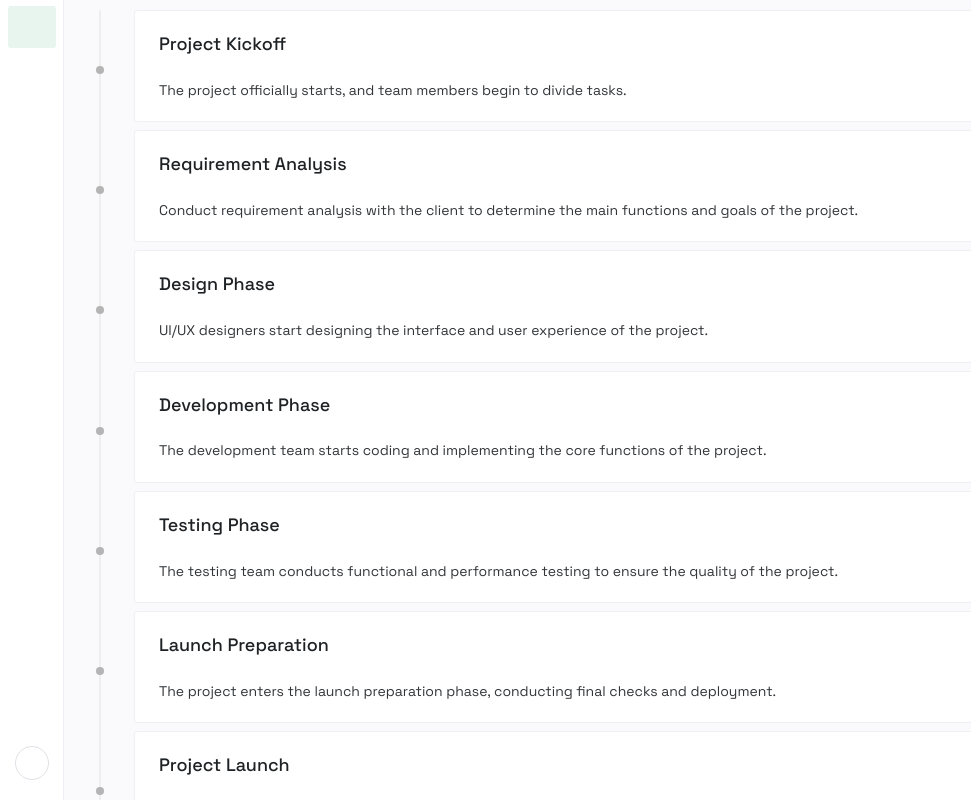
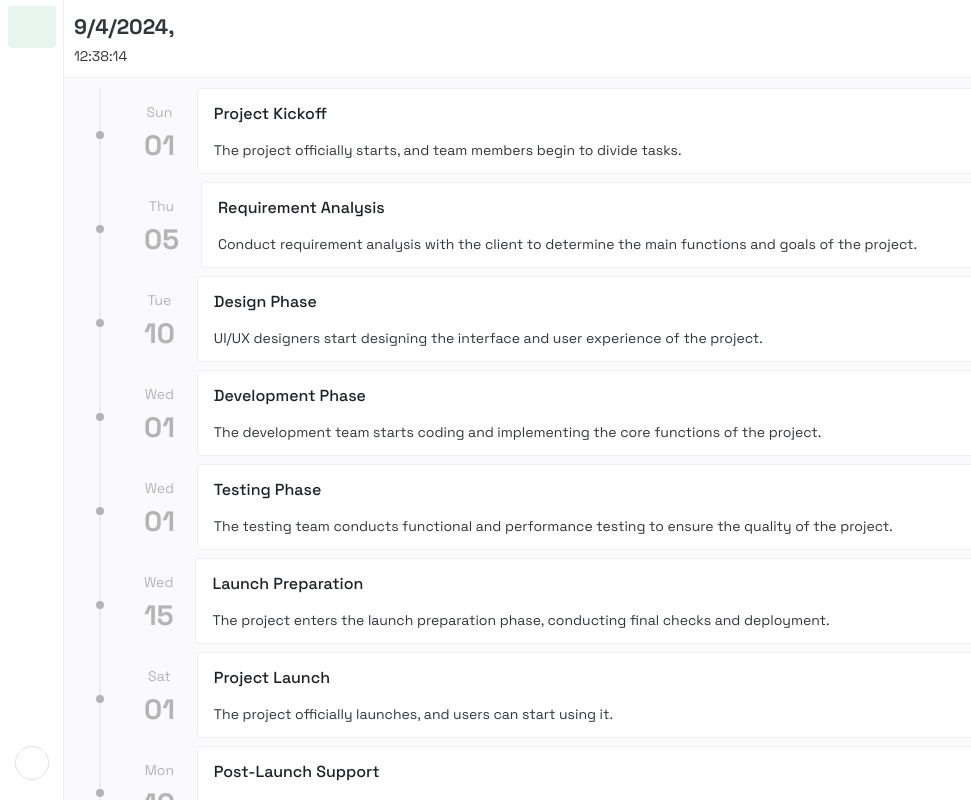
Before and after one commit to Pao-Developers/ykps-competition-timeline, a Vue app in the folder frontend/: page / in a window 1280 px wide. Shown: the whole page, without its empty margins (0-971 px from the left). Built offline with nearby package versions, Linux system fonts and the light colour scheme; some icons are missing.

Commit message:
feat: Date display on nodes' side

```diff
--- a/frontend/public/testNodeData.json
+++ b/frontend/public/testNodeData.json
@@ -2,101 +2,121 @@
     {
         "id": 1,
         "title": "Project Kickoff",
-        "description": "The project officially starts, and team members begin to divide tasks."
+        "description": "The project officially starts, and team members begin to divide tasks.",
+        "date": "2023-01-01T00:00:00Z"
     },
     {
         "id": 2,
         "title": "Requirement Analysis",
-        "description": "Conduct requirement analysis with the client to determine the main functions and goals of the project."
+        "description": "Conduct requirement analysis with the client to determine the main functions and goals of the project.",
+        "date": "2023-01-05T00:00:00Z"
     },
     {
         "id": 3,
         "title": "Design Phase",
-        "description": "UI/UX designers start designing the interface and user experience of the project."
+        "description": "UI/UX designers start designing the interface and user experience of the project.",
+        "date": "2023-01-10T00:00:00Z"
     },
     {
         "id": 4,
         "title": "Development Phase",
-        "description": "The development team starts coding and implementing the core functions of the project."
+        "description": "The development team starts coding and implementing the core functions of the project.",
+        "date": "2023-02-01T00:00:00Z"
     },
     {
         "id": 5,
         "title": "Testing Phase",
-        "description": "The testing team conducts functional and performance testing to ensure the quality of the project."
+        "description": "The testing team conducts functional and performance testing to ensure the quality of the project.",
+        "date": "2023-03-01T00:00:00Z"
     },
     {
         "id": 6,
         "title": "Launch Preparation",
-        "description": "The project enters the launch preparation phase, conducting final checks and deployment."
+        "description": "The project enters the launch preparation phase, conducting final checks and deployment.",
+        "date": "2023-03-15T00:00:00Z"
     },
     {
         "id": 7,
         "title": "Project Launch",
-        "description": "The project officially launches, and users can start using it."
+        "description": "The project officially launches, and users can start using it.",
+        "date": "2023-04-01T00:00:00Z"
     },
     {
         "id": 8,
         "title": "Post-Launch Support",
-        "description": "The team provides support and addresses any issues that arise after the launch."
+        "description": "The team provides support and addresses any issues that arise after the launch.",
+        "date": "2023-04-10T00:00:00Z"
     },
     {
         "id": 9,
         "title": "User Feedback",
-        "description": "Collect feedback from users to identify areas for improvement and new features."
+        "description": "Collect feedback from users to identify areas for improvement and new features.",
+        "date": "2023-04-20T00:00:00Z"
     },
     {
         "id": 10,
         "title": "Iteration Planning",
-        "description": "Plan the next iteration based on user feedback and project goals."
+        "description": "Plan the next iteration based on user feedback and project goals.",
+        "date": "2023-05-01T00:00:00Z"
     },
     {
         "id": 11,
         "title": "Feature Development",
-        "description": "Develop new features and enhancements based on the iteration plan."
+        "description": "Develop new features and enhancements based on the iteration plan.",
+        "date": "2023-05-15T00:00:00Z"
     },
     {
         "id": 12,
         "title": "Continuous Improvement",
-        "description": "Continuously improve the project through regular updates and optimizations."
+        "description": "Continuously improve the project through regular updates and optimizations.",
+        "date": "2023-06-01T00:00:00Z"
     },
     {
         "id": 13,
         "title": "Performance Optimization",
-        "description": "Optimize the performance of the application to ensure a smooth user experience."
+        "description": "Optimize the performance of the application to ensure a smooth user experience.",
+        "date": "2023-06-15T00:00:00Z"
     },
     {
         "id": 14,
         "title": "Security Audit",
-        "description": "Conduct a thorough security audit to identify and fix potential vulnerabilities."
+        "description": "Conduct a thorough security audit to identify and fix potential vulnerabilities.",
+        "date": "2023-07-01T00:00:00Z"
     },
     {
         "id": 15,
         "title": "Scalability Planning",
-        "description": "Plan for scalability to handle increased user load and data volume."
+        "description": "Plan for scalability to handle increased user load and data volume.",
+        "date": "2023-07-15T00:00:00Z"
     },
     {
         "id": 16,
         "title": "Integration Testing",
-        "description": "Perform integration testing to ensure all components work seamlessly together."
+        "description": "Perform integration testing to ensure all components work seamlessly together.",
+        "date": "2023-08-01T00:00:00Z"
     },
     {
         "id": 17,
         "title": "Documentation Update",
-        "description": "Update the project documentation to reflect the latest changes and features."
+        "description": "Update the project documentation to reflect the latest changes and features.",
+        "date": "2023-08-15T00:00:00Z"
     },
     {
         "id": 18,
         "title": "Training Session",
-        "description": "Conduct training sessions for the team to ensure everyone is up-to-date with the latest practices."
+        "description": "Conduct training sessions for the team to ensure everyone is up-to-date with the latest practices.",
+        "date": "2023-09-01T00:00:00Z"
     },
     {
         "id": 19,
         "title": "Marketing Campaign",
-        "description": "Launch a marketing campaign to promote the project and attract new users."
+        "description": "Launch a marketing campaign to promote the project and attract new users.",
+        "date": "2023-09-15T00:00:00Z"
     },
     {
         "id": 20,
         "title": "User Survey",
-        "description": "Conduct a user survey to gather insights and feedback for future improvements."
+        "description": "Conduct a user survey to gather insights and feedback for future improvements.",
+        "date": "2023-10-01T00:00:00Z"
     }
 ]
--- a/frontend/src/App.vue
+++ b/frontend/src/App.vue
@@ -1,4 +1,5 @@
 <template>
+    <n-config-provider>
         <n-layout style="max-height: 100%" has-sider position="absolute">
             <n-layout-sider
                 bordered
@@ -17,11 +18,22 @@
                     :collapsed-width="64"
                     :collapsed-icon-size="24"
                 />
-            <n-button circle class="collapse-button" @click="collapseSideBar">
+                <n-button
+                    circle
+                    class="collapse-button"
+                    @click="collapseSideBar"
+                >
                     <left v-if="!sideBarCollapsed" />
                     <right v-if="sideBarCollapsed" />
                 </n-button>
             </n-layout-sider>
+            <n-layout>
+                <n-layout-header bordered>
+                    <div style="padding: 10px">
+                        <h2 style="line-height: 0">{{ date }}</h2>
+                        {{ time }}
+                    </div>
+                </n-layout-header>
                 <n-layout-content
                     content-class="router-view"
                     content-style="padding: 10px"
@@ -32,6 +44,8 @@
                     <router-view class="router-view" />
                 </n-layout-content>
             </n-layout>
+        </n-layout>
+    </n-config-provider>
 </template>
 
 <script setup lang="ts">
@@ -43,8 +57,10 @@ import {
     NMenu,
     MenuOption,
     NButton,
+    NLayoutHeader,
+    NConfigProvider,
 } from "naive-ui"
-import { h, watch, ref } from "vue"
+import { h, watch, ref, onMounted, onUnmounted } from "vue"
 import { RouterLink, useRoute } from "vue-router"
 
 const route = useRoute()
@@ -104,6 +120,24 @@ const menuOptions: MenuOption[] = [
             }),
     },
 ]
+
+const date = ref(new Date().toLocaleString().split(" ")[0])
+const time = ref(new Date().toLocaleString().split(" ")[1])
+
+const updateTime = () => {
+    date.value = new Date().toLocaleString().split(" ")[0]
+    time.value = new Date().toLocaleString().split(" ")[1]
+}
+
+let intervalId: number
+
+onMounted(() => {
+    intervalId = setInterval(updateTime, 1000)
+})
+
+onUnmounted(() => {
+    clearInterval(intervalId)
+})
 </script>
 
 <style lang="scss">
--- a/frontend/src/components/TimelineNode.vue
+++ b/frontend/src/components/TimelineNode.vue
@@ -1,22 +1,66 @@
 <template>
-    <n-card :title="title" hoverable class="timeline-node">
-        {{ description }}
-    </n-card>
+    <n-flex class="timeline-node" :wrap="false">
+        <div class="side-date-display">
+            <p style="line-height: 0">{{ weekday }}</p>
+            <h1 style="line-height: 0">{{ monthday }}</h1>
+        </div>
+        <n-card :title="title" hoverable size="small">
+            {{ description }}
+        </n-card>
+    </n-flex>
 </template>
 
 <script lang="ts" setup>
-import { NCard } from "naive-ui"
+import { NCard, NFlex } from "naive-ui"
 import { defineProps } from "vue"
 
 defineProps({
     title: String,
     description: String,
+    weekday: String,
+    monthday: String,
 })
 </script>
 
-<style>
+<style scoped>
 .timeline-node {
+    display: flex;
+    align-items: stretch;
+    position: relative;
     width: 100%;
     max-width: 100%;
 }
+
+/* Dots */
+.timeline-node::before {
+    content: "";
+    position: absolute;
+    left: -34px;
+    top: 50%;
+    transform: translateX(-50%);
+    width: 8px;
+    height: 8px;
+    background-color: #b4b4b4;
+    border-radius: 50%;
+}
+
+.timeline-node {
+    display: flex;
+    align-items: stretch;
+}
+
+.calendar {
+    flex: 1;
+    display: flex;
+    flex-direction: column;
+}
+
+.side-date-display {
+    display: flex;
+    flex-direction: column;
+    align-items: center;
+    justify-content: center;
+    padding: 10px;
+    color: #b4b4b4;
+}
 </style>
--- /dev/null
+++ b/frontend/src/interfaces.ts
@@ -0,0 +1,6 @@
+export interface ITimelineNode {
+    id: number
+    title: string
+    description: string
+    date: Date
+}
--- a/frontend/src/views/TimelineView.vue
+++ b/frontend/src/views/TimelineView.vue
@@ -1,11 +1,12 @@
 <template>
     <n-flex vertical class="timeline-container" ref="timelineContainer">
         <TimelineNode
-            class="timeline-node"
             v-for="node in nodes"
             :key="node.id"
             :title="node.title"
             :description="node.description"
+            :weekday="formatWeekday(node.date)"
+            :monthday="formatMonthday(node.date)"
         />
     </n-flex>
 </template>
@@ -15,15 +16,22 @@ import TimelineNode from "@/components/TimelineNode.vue"
 import { onMounted, ref } from "vue"
 import { NFlex } from "naive-ui"
 import axios from "axios"
-
-interface ITimelineNode {
-    id: number
-    title: string
-    description: string
-}
+import { ITimelineNode } from "@/interfaces"
 
 const nodes = ref<ITimelineNode[]>([])
 const timelineContainer = ref<HTMLElement | null>(null)
+
+const formatWeekday = (date: string): string => {
+    const dateobj = new Date(date)
+    return dateobj.toLocaleString("en-US", { weekday: "short" })
+}
+
+const formatMonthday = (date: string): string => {
+    const dateobj = new Date(date)
+    return dateobj.toLocaleString("en-US", { day: "2-digit" })
+}
+
+// TODO: Replace this with a real API endpoint
 
 onMounted(async () => {
     try {
@@ -43,19 +51,6 @@ onMounted(async () => {
     max-width: calc(100% - 60px);
 }
 
-/* Dots */
-.timeline-node::before {
-    content: "";
-    position: absolute;
-    left: -35px;
-    top: 50%;
-    transform: translateX(-50%);
-    width: 8px;
-    height: 8px;
-    background-color: #b4b4b4;
-    border-radius: 50%;
-}
-
 /* The line */
 .timeline-container::before {
     content: "";
```
Also changed, not shown: frontend/src/views/SearchView.vue (added). Lines whose indentation alone changed are shown as unchanged.
